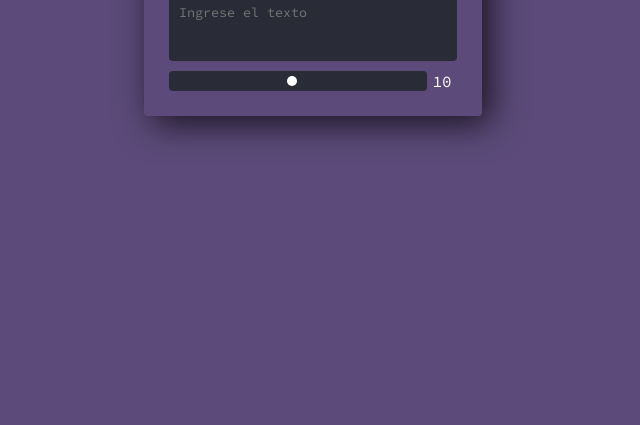
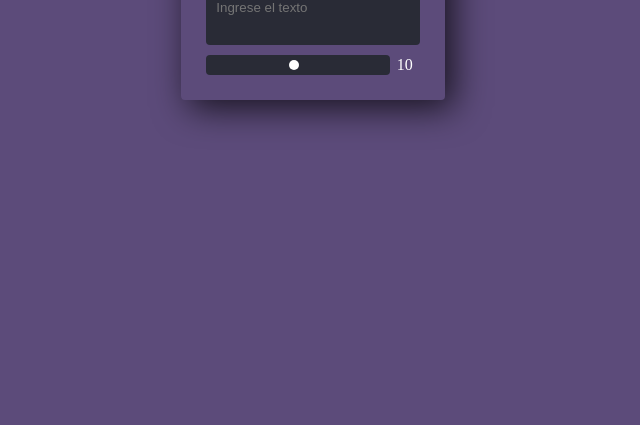
Before and after one commit to anthonymolinam/cifrado-cesar, a plain HTML site: page index.html in a window 1280 px wide. Shown: the part 391-816 px from the top of the page, without its empty margins (327-967 px from the left). Drawn offline with Linux system fonts and the light colour scheme.

Commit message:
Update style.css

```diff
--- a/style.css
+++ b/style.css
@@ -1,44 +1,53 @@
 @import url('https://fonts.googleapis.com/css2?family=Source+Code+Pro&display=swap');
 
-:root{
+:root {
     --color-terminal: #292b36;
     --border: 4px;
+    --focus-color: #5af78d;
 }
 
-*{
-    font-family: 'Source Code Pro', monospace;
+*,
+*::before,
+*::after {
+    box-sizing: border-box; /* Asegura que el padding y border no afecten el tamaño total del elemento */
+    margin: 0;
+    padding: 0;
 }
 
-body{
+body {
     height: 100vh;
     display: flex;
     justify-content: center;
     align-items: center;
     background-color: #5c4b7a;
     color: white;
+    margin: 0; /* Elimina cualquier margen predeterminado */
+    overflow: hidden; /* Evita el scroll vertical */
 }
 
-input, button{
+input, button {
     border: none;
     outline: none;
 }
 
-main{
+main {
     padding: 25px;
     box-shadow: 8px 8px 35px 0px rgb(0 0 0 / 75%);
     border-radius: var(--border);
+    overflow: hidden; /* Previene el desbordamiento interno del contenido */
 }
 
-h1{
+h1 {
     margin: 0;
 }
 
-#input-original, #resultado{
+#input-original, #resultado {
     background-color: var(--color-terminal);
-    width: -webkit-fill-available;
+    width: 100%; /* Usar 100% en lugar de -webkit-fill-available para evitar problemas de compatibilidad */
+    display: block; /* Asegura que el input y el resultado se muestren correctamente */
 }
 
-#input-original{
+#input-original {
     margin: 10px 0 0;
     padding: 10px;
     color: white;
@@ -46,15 +55,15 @@ h1{
     border-top-right-radius: var(--border);
 }
 
-#resultado{
-    height: 20px;
-    color: #5af78d;
+#resultado {
+    min-height: 20px; /* Asegura una altura mínima para evitar desbordamiento */
+    color: var(--focus-color);
     padding: 0 10px 10px;
     border-bottom-left-radius: var(--border);
     border-bottom-right-radius: var(--border);
 }
 
-.rango{
+.rango {
     margin-top: 10px;
     display: grid;
     grid-template-columns: 1fr 30px;
@@ -62,20 +71,31 @@ h1{
     align-items: center;
 }
 
-input[type='range']{
+input[type='range'] {
     -webkit-appearance: none;
+    appearance: none;
     border-radius: var(--border);
     background-color: var(--color-terminal);
     margin: 0;
     padding: 0 5px;
     height: 20px;
+    cursor: pointer;
 }
 
-input[type='range']::-webkit-slider-thumb{
+input[type='range']::-webkit-slider-thumb {
     cursor: pointer;
     -webkit-appearance: none;
+    appearance: none;
     background: white;
     border-radius: 50%;
     height: 10px;
     width: 10px;
 }
+
+input[type='range']::-moz-range-thumb {
+    cursor: pointer;
+    background: white;
+    border-radius: 50%;
+    height: 10px;
+    width: 10px;
+}
```
